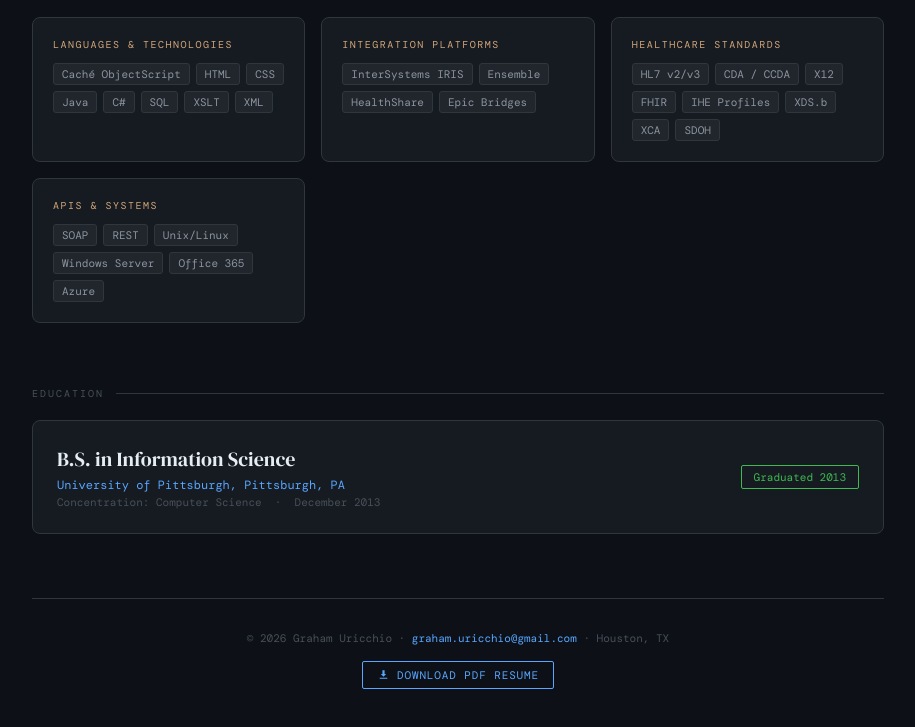
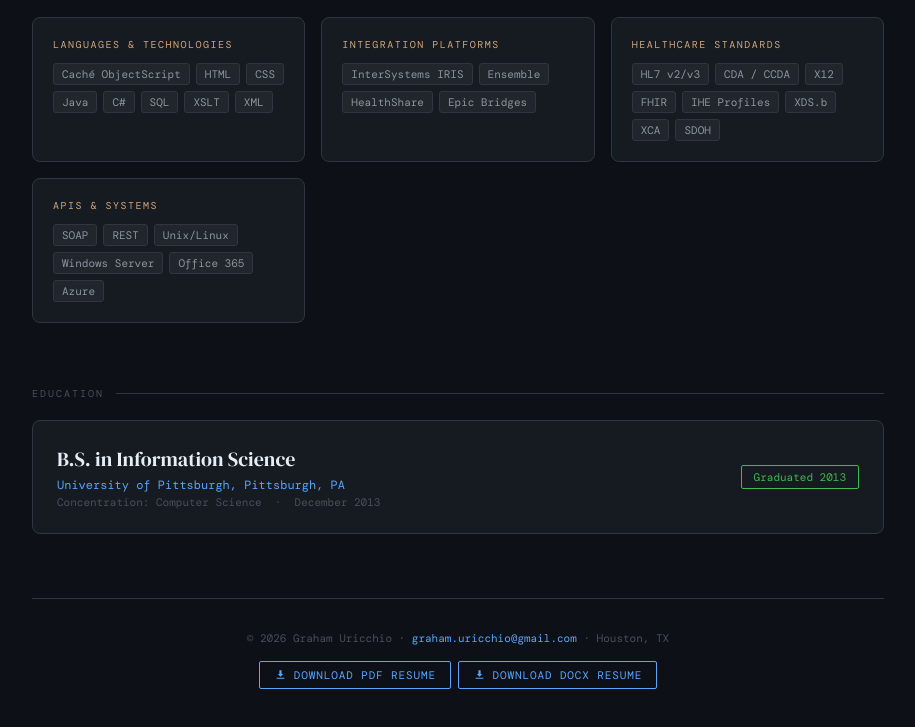
Before and after one commit to Graham-Uricchio/Graham-Uricchio.github.io, a plain HTML site: page index.html in a window 1280 px wide. Shown: the part 1122-1849 px from the top of the page, without its empty margins (182-1097 px from the left). Drawn offline with nearby package versions, Linux system fonts and the light colour scheme; a web font is replaced by a local one.

Commit message:
Update resume and links to download

```diff
--- a/index.html
+++ b/index.html
@@ -642,6 +642,10 @@
 	<svg width="13" height="13" viewBox="0 0 24 24" fill="currentColor"><path d="M12 16l-5-5h3V4h4v7h3l-5 5zm-7 4h14v-2H5v2z"/></svg>
       Download PDF Resume
     </a>
+	<a class="social-btn" style="margin-top:16px;" href="GrahamUricchio-Resume.docx" download="GrahamUricchio-Resume.docx">
+	<svg width="13" height="13" viewBox="0 0 24 24" fill="currentColor"><path d="M12 16l-5-5h3V4h4v7h3l-5 5zm-7 4h14v-2H5v2z"/></svg>
+      Download DOCX Resume
+    </a>
   </footer>
 
 </div>
```
Also changed, not shown: 2 other files.
